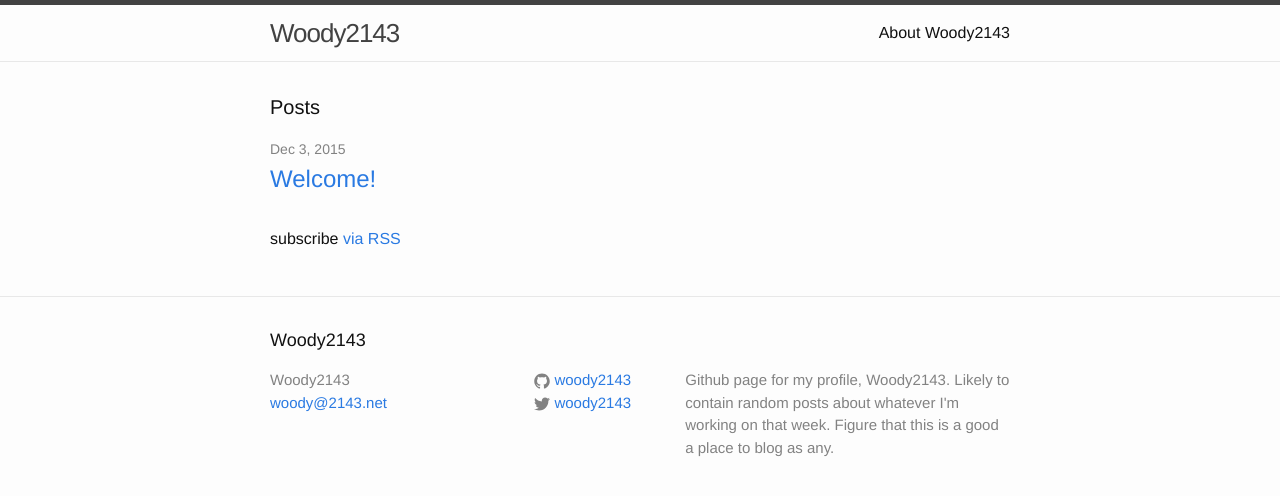
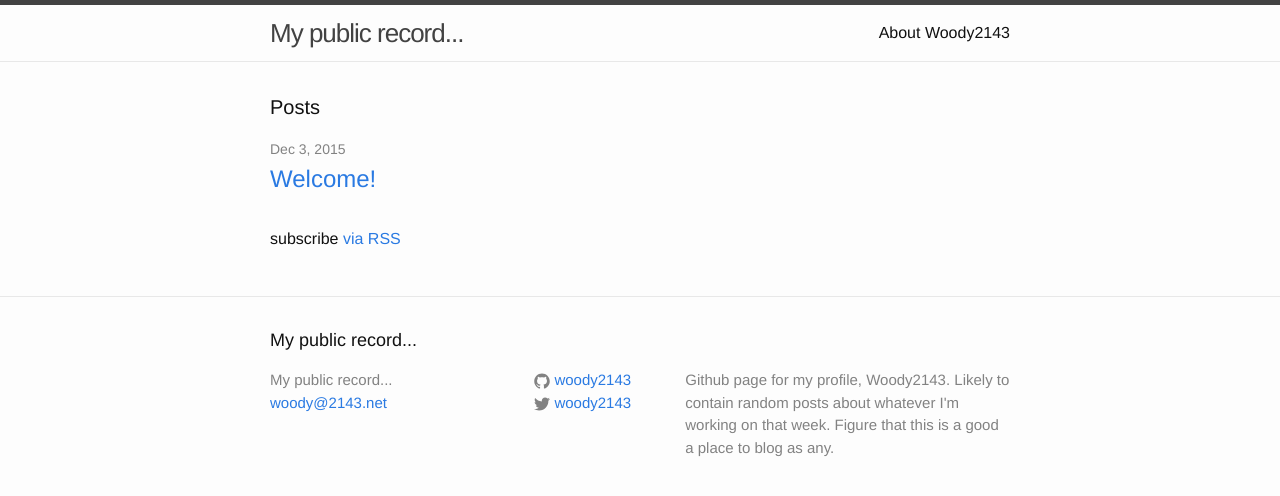
Before and after one commit to Woody2143/woody2143.github.io, a Jekyll site: the page built from index.html, in a window 1280 px wide. Shown: the top 496 px of the page. Built offline with Jekyll 4.4.1, drawn with Linux system fonts in a browser that asks for light colours.

Commit message:
Update page title

```diff
--- a/_config.yml
+++ b/_config.yml
@@ -1,5 +1,5 @@
 # Site settings
-title: Woody2143
+title: My public record...
 email: woody@2143.net
 description: > # this means to ignore newlines until "baseurl:"
   Github page for my profile, Woody2143. Likely to contain random posts
```
